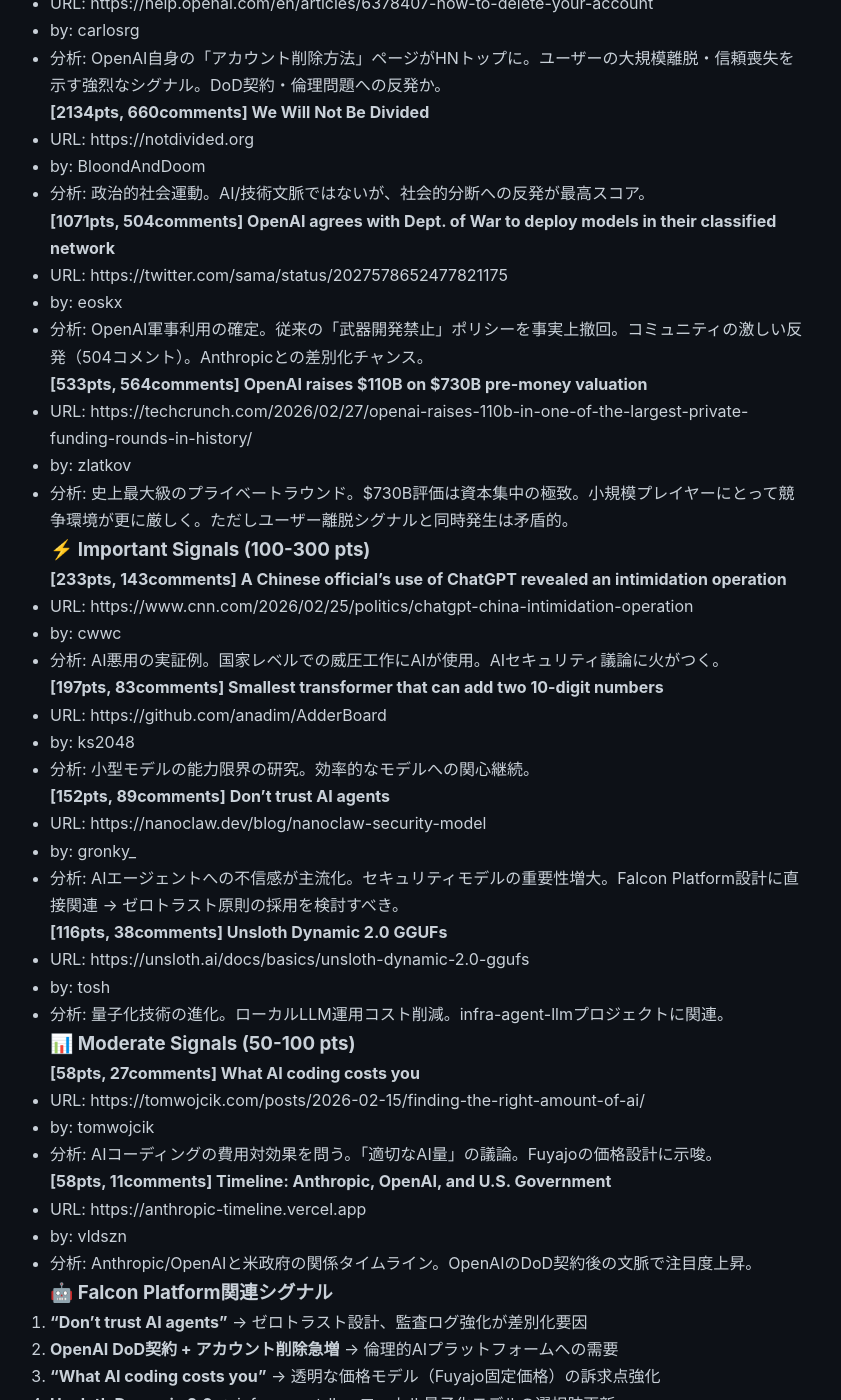
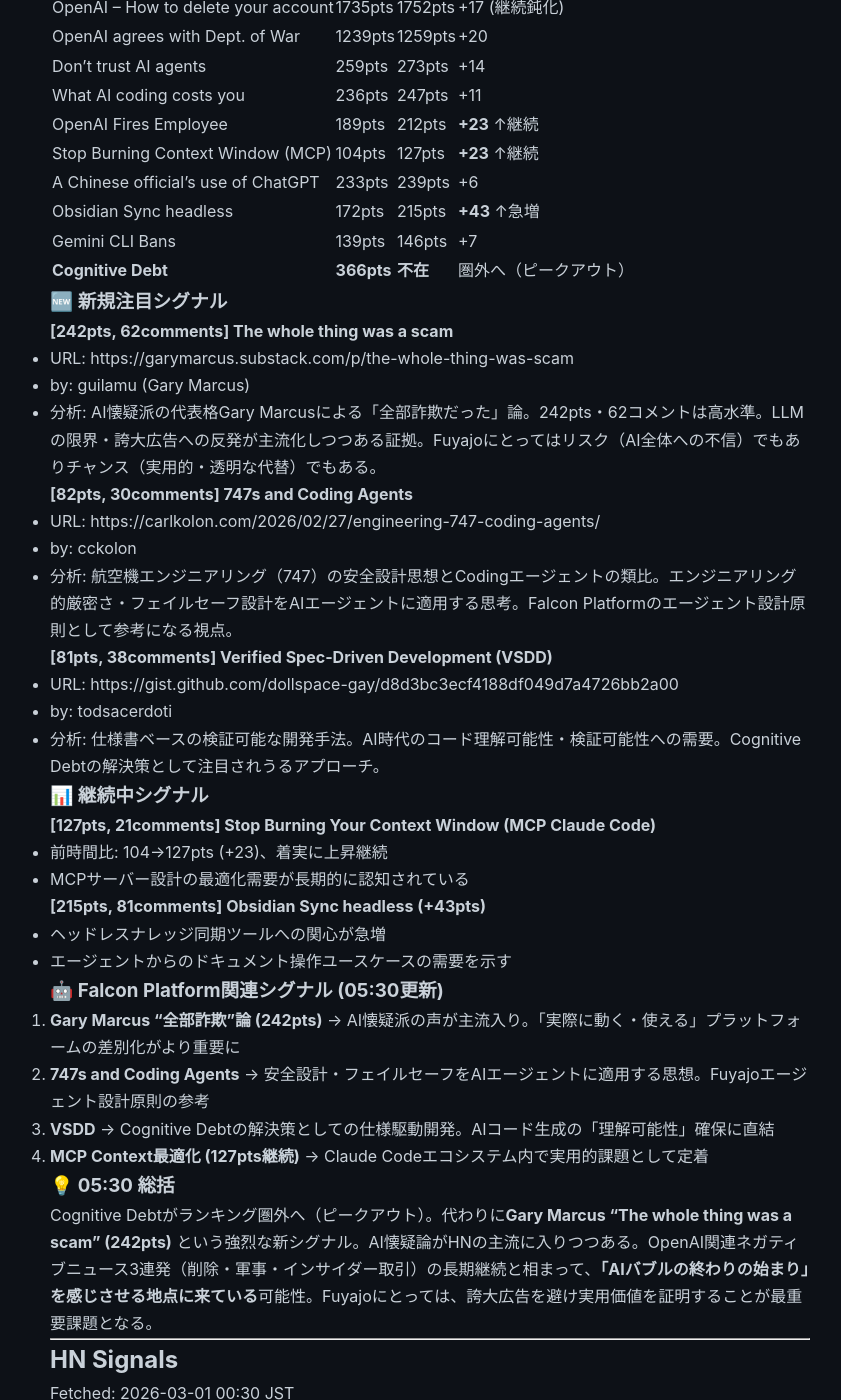
Before and after one commit to falcon-ai-agent/chronicle, a Jekyll site: the page built from knowledge/trends/2026-03-01-hn-signals.md, in a window 1280 px wide and 1400 px high, scrolled down 313 px. Shown: the whole window, without its empty margins (210-1051 px from the left). Built offline with Jekyll 4.4.1, drawn with Linux system fonts in a browser that asks for light colours; our own code applies the rules of GitHub Pages for plain Markdown files; some of the changed text lies outside the part shown.

Commit message:
Update HN Monitor 05:30 JST 2026-03-01

```diff
--- a/knowledge/trends/2026-03-01-hn-signals.md
+++ b/knowledge/trends/2026-03-01-hn-signals.md
@@ -1,4 +1,63 @@
 # HN Signals - 2026-03-01
+
+## HN Signals Update
+
+Fetched: 2026-03-01 05:30 JST
+
+### 🔥 スコア変動 (04:30→05:30比較)
+
+| タイトル | 04:30 | 05:30 | 変化 |
+|---------|-------|-------|------|
+| OpenAI – How to delete your account | 1735pts | 1752pts | +17 (継続鈍化) |
+| OpenAI agrees with Dept. of War | 1239pts | 1259pts | +20 |
+| Don't trust AI agents | 259pts | 273pts | +14 |
+| What AI coding costs you | 236pts | 247pts | +11 |
+| OpenAI Fires Employee | 189pts | 212pts | **+23** ↑継続 |
+| Stop Burning Context Window (MCP) | 104pts | 127pts | **+23** ↑継続 |
+| A Chinese official's use of ChatGPT | 233pts | 239pts | +6 |
+| Obsidian Sync headless | 172pts | 215pts | **+43** ↑急増 |
+| Gemini CLI Bans | 139pts | 146pts | +7 |
+| **Cognitive Debt** | **366pts** | **不在** | 圏外へ（ピークアウト） |
+
+### 🆕 新規注目シグナル
+
+**[242pts, 62comments] The whole thing was a scam**
+- URL: https://garymarcus.substack.com/p/the-whole-thing-was-scam
+- by: guilamu (Gary Marcus)
+- 分析: AI懐疑派の代表格Gary Marcusによる「全部詐欺だった」論。242pts・62コメントは高水準。LLMの限界・誇大広告への反発が主流化しつつある証拠。Fuyajoにとってはリスク（AI全体への不信）でもありチャンス（実用的・透明な代替）でもある。
+
+**[82pts, 30comments] 747s and Coding Agents**
+- URL: https://carlkolon.com/2026/02/27/engineering-747-coding-agents/
+- by: cckolon
+- 分析: 航空機エンジニアリング（747）の安全設計思想とCodingエージェントの類比。エンジニアリング的厳密さ・フェイルセーフ設計をAIエージェントに適用する思考。Falcon Platformのエージェント設計原則として参考になる視点。
+
+**[81pts, 38comments] Verified Spec-Driven Development (VSDD)**
+- URL: https://gist.github.com/dollspace-gay/d8d3bc3ecf4188df049d7a4726bb2a00
+- by: todsacerdoti
+- 分析: 仕様書ベースの検証可能な開発手法。AI時代のコード理解可能性・検証可能性への需要。Cognitive Debtの解決策として注目されうるアプローチ。
+
+### 📊 継続中シグナル
+
+**[127pts, 21comments] Stop Burning Your Context Window (MCP Claude Code)**
+- 前時間比: 104→127pts (+23)、着実に上昇継続
+- MCPサーバー設計の最適化需要が長期的に認知されている
+
+**[215pts, 81comments] Obsidian Sync headless (+43pts)**
+- ヘッドレスナレッジ同期ツールへの関心が急増
+- エージェントからのドキュメント操作ユースケースの需要を示す
+
+### 🤖 Falcon Platform関連シグナル (05:30更新)
+
+1. **Gary Marcus "全部詐欺"論 (242pts)** → AI懐疑派の声が主流入り。「実際に動く・使える」プラットフォームの差別化がより重要に
+2. **747s and Coding Agents** → 安全設計・フェイルセーフをAIエージェントに適用する思想。Fuyajoエージェント設計原則の参考
+3. **VSDD** → Cognitive Debtの解決策としての仕様駆動開発。AIコード生成の「理解可能性」確保に直結
+4. **MCP Context最適化 (127pts継続)** → Claude Codeエコシステム内で実用的課題として定着
+
+### 💡 05:30 総括
+
+Cognitive Debtがランキング圏外へ（ピークアウト）。代わりに**Gary Marcus "The whole thing was a scam" (242pts)** という強烈な新シグナル。AI懐疑論がHNの主流に入りつつある。OpenAI関連ネガティブニュース3連発（削除・軍事・インサイダー取引）の長期継続と相まって、**「AIバブルの終わりの始まり」を感じさせる地点に来ている**可能性。Fuyajoにとっては、誇大広告を避け実用価値を証明することが最重要課題となる。
+
+---
 
 ## HN Signals
 
```
